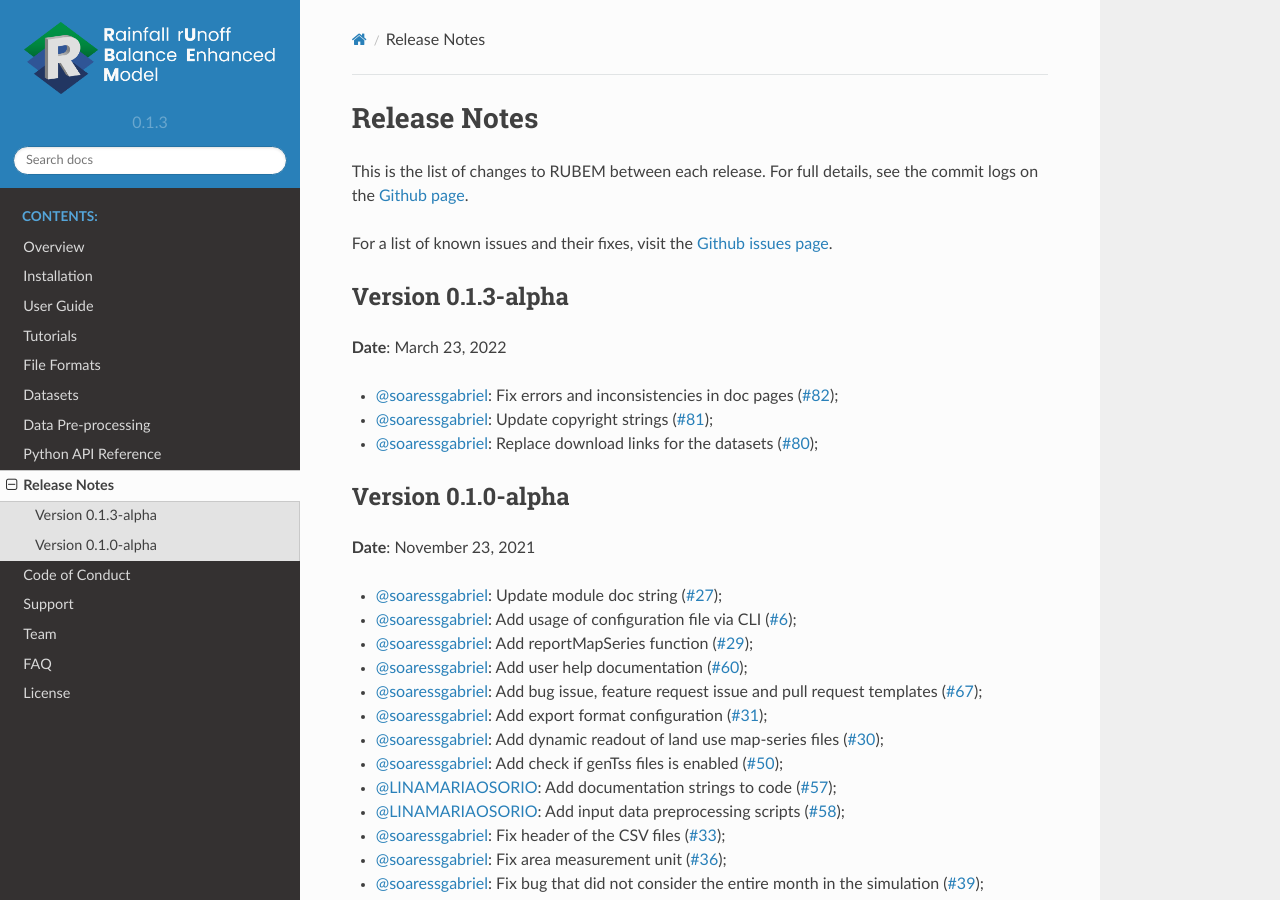
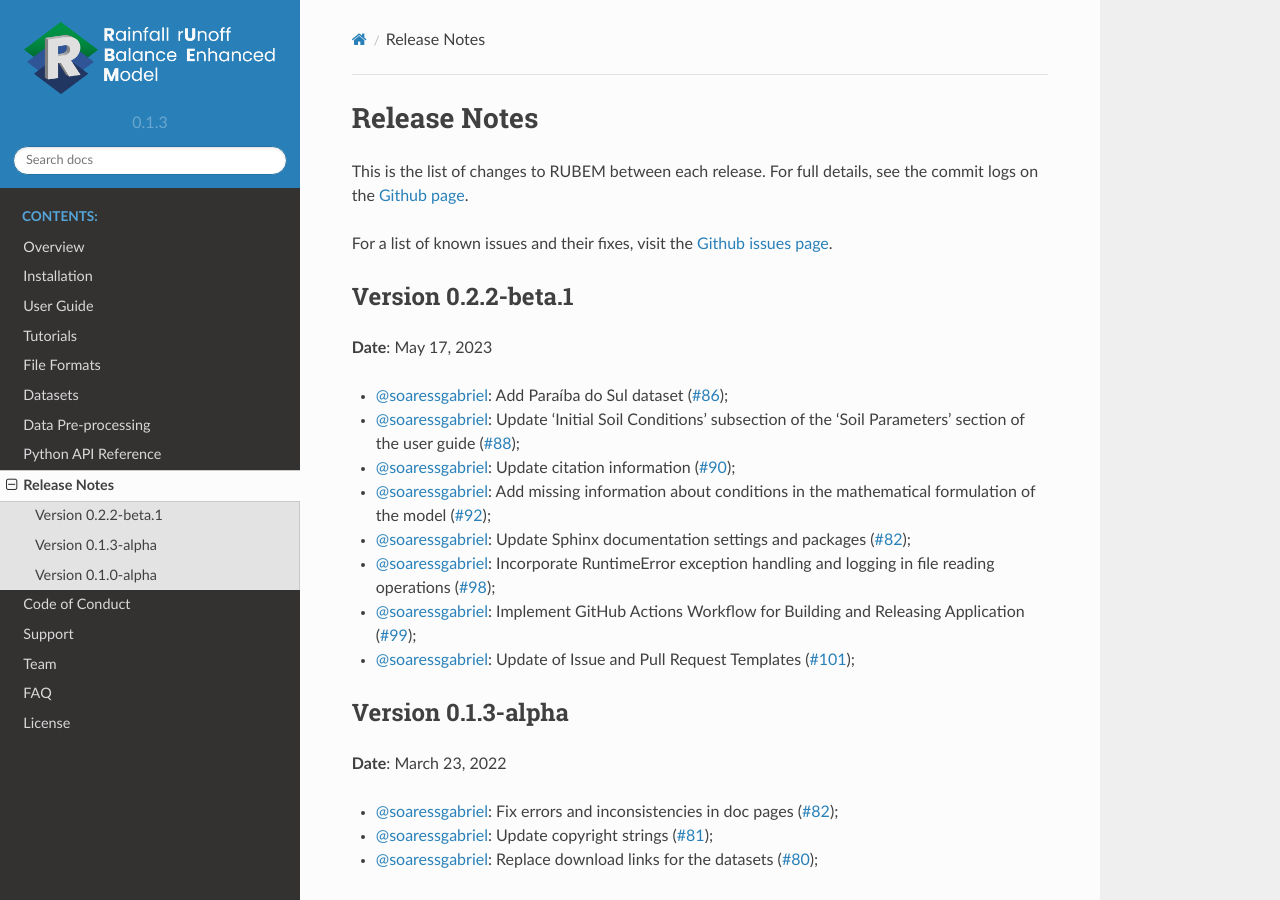
Before and after one commit to LabSid-USP/RUBEM, a Sphinx documentation site: the page built from doc/source/changelog.rst, in a window 1280 px wide and 900 px high. Built offline with Sphinx 7.4.7 and the Read the Docs theme 2.0.0, drawn with Linux system fonts in a browser that asks for light colours.

Commit message:
Update doc changelog

```diff
--- a/doc/source/changelog.rst
+++ b/doc/source/changelog.rst
@@ -4,6 +4,20 @@ Release Notes
 This is the list of changes to RUBEM between each release. For full details, see the commit logs on the `Github page <https://github.com/LabSid-USP/RUBEM>`__.
 
 For a list of known issues and their fixes, visit the `Github issues page <https://github.com/LabSid-USP/RUBEM/issues>`__.
+
+Version 0.2.2-beta.1
+---------------------
+
+**Date**: May 17, 2023
+
+- `@soaressgabriel <https://github.com/soaressgabriel>`__: Add Paraíba do Sul dataset (`#86 <https://github.com/LabSid-USP/RUBEM/pull/86>`__);
+- `@soaressgabriel <https://github.com/soaressgabriel>`__: Update 'Initial Soil Conditions' subsection of the 'Soil Parameters' section of the user guide (`#88 <https://github.com/LabSid-USP/RUBEM/pull/88>`__);
+- `@soaressgabriel <https://github.com/soaressgabriel>`__: Update citation information (`#90 <https://github.com/LabSid-USP/RUBEM/pull/90>`__);
+- `@soaressgabriel <https://github.com/soaressgabriel>`__: Add missing information about conditions in the mathematical formulation of the model (`#92 <https://github.com/LabSid-USP/RUBEM/pull/92>`__);
+- `@soaressgabriel <https://github.com/soaressgabriel>`__: Update Sphinx documentation settings and packages (`#82 <https://github.com/LabSid-USP/RUBEM/pull/94>`__);
+- `@soaressgabriel <https://github.com/soaressgabriel>`__: Incorporate RuntimeError exception handling and logging in file reading operations (`#98 <https://github.com/LabSid-USP/RUBEM/pull/98>`__);
+- `@soaressgabriel <https://github.com/soaressgabriel>`__: Implement GitHub Actions Workflow for Building and Releasing Application (`#99 <https://github.com/LabSid-USP/RUBEM/pull/99>`__);
+- `@soaressgabriel <https://github.com/soaressgabriel>`__: Update of Issue and Pull Request Templates (`#101 <https://github.com/LabSid-USP/RUBEM/pull/101>`__);
 
 Version 0.1.3-alpha
 -------------------
```
